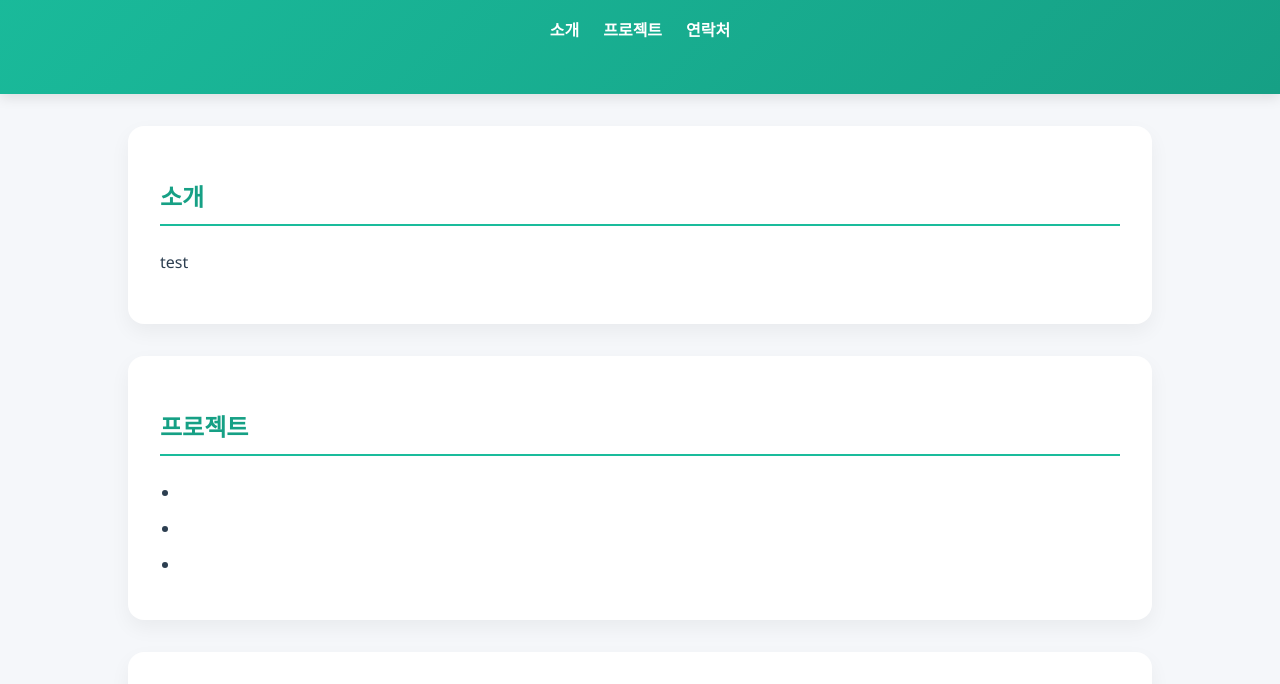
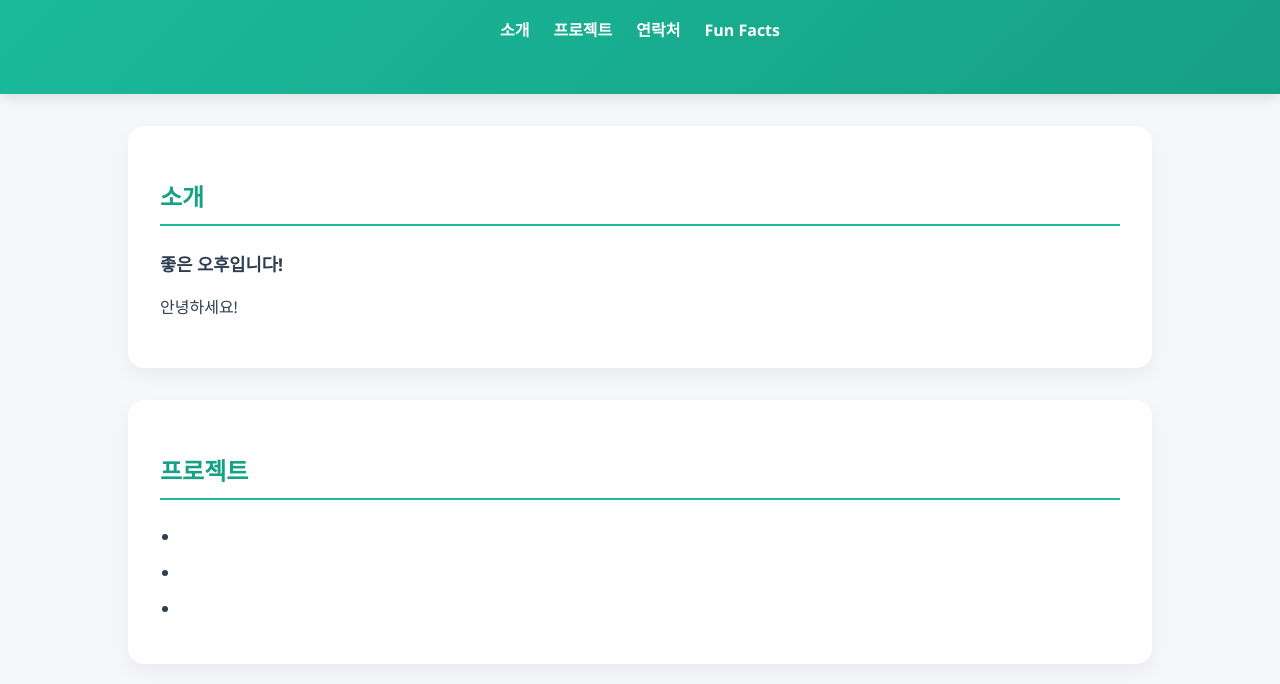
Before and after one commit to Carmel1215/Carmel1215.github.io, a plain HTML site: page index.html in a window 1280 px wide. Shown: the part 116-800 px from the top of the page. Drawn offline with Linux system fonts and the light colour scheme.

Commit message:
Feat: 인사말 추가, Fun Facts 점검

```diff
--- a/index.html
+++ b/index.html
@@ -5,6 +5,7 @@
     <meta name="viewport" content="width=device-width, initial-scale=1.0">
     <title>Carmel's Portfolio</title>
     <link rel="stylesheet" href="style.css">
+    <script defer src="script.js"></script>
 </head>
 <body>
     <header>
@@ -14,13 +15,15 @@
                 <li><a href="#about">소개</a></li>
                 <li><a href="#projects">프로젝트</a></li>
                 <li><a href="#contact">연락처</a></li>
+                <li><a href="#fun-facts">Fun Facts</a></li>
             </ul>
         </nav>
     </header>
 
     <section id="about">
         <h2>소개</h2>
-        <p>test</p>
+        <p id="greeting"></p>
+        <p>안녕하세요!</p>
     </section>
 
     <section id="projects">
@@ -36,6 +39,12 @@
         <h2>연락처</h2>
         <p>Email: kth12153@gmail.com</p>
         <p>GitHub: <a href="https://github.com/yourgithub" target="_blank">Carmel1215</a></p>
+        <p>Discord: carmel1215</p>
+    </section>
+
+    <section id="fun-facts">
+        <h2>Fun Facts</h2>
+        <p id="fact-output" style="margin-top: 1rem; font-style: italic;">저를 눌러보세요!</p>
     </section>
 
     <footer>
--- /dev/null
+++ b/script.js
@@ -0,0 +1,45 @@
+document.addEventListener("DOMContentLoaded", () => {
+  const facts = [
+    "저는 C#을 제일 좋아해요!",
+    "버스보다 지하철을 더 좋아한다.",
+    "C#이 제일 편하다.",
+    "음악 들을 때는 항상 이어폰보다 헤드폰.",
+    "디버깅이 제일 재밌다.",
+    "내 책상은 항상 정리돼 있다...고 믿고 싶다."
+  ];
+
+  let currentIndex = 0;
+
+  const output = document.getElementById("fact-output");
+
+  output.addEventListener("click", () => {
+    output.textContent = facts[currentIndex];
+    currentIndex = (currentIndex + 1) % facts.length;
+  });
+
+  // 드래깅 방지
+  output.style.userSelect = "none";
+  output.style.webkitUserSelect = "none";
+  output.style.msUserSelect = "none";
+  output.style.MozUserSelect = "none";
+
+  // 시간대에 따른 인사말 출력
+  const greetingElement = document.getElementById("greeting");
+  greetingElement.style.fontWeight = "bold";
+  greetingElement.style.fontSize = "1.1rem";
+  greetingElement.style.marginBottom = "1rem";
+
+  const hours = new Date().getHours();
+  let greeting = "";
+  if (hours >= 5 && hours < 12) {
+    greeting = "좋은 아침이에요!";
+  } else if (hours >= 12 && hours < 17) {
+    greeting = "좋은 오후입니다!";
+  } else if (hours >= 17 && hours < 21) {
+    greeting = "좋은 저녁이에요!";
+  } else {
+    greeting = "좋은 밤이에요!";
+  }
+
+  greetingElement.textContent = greeting;
+});
```
